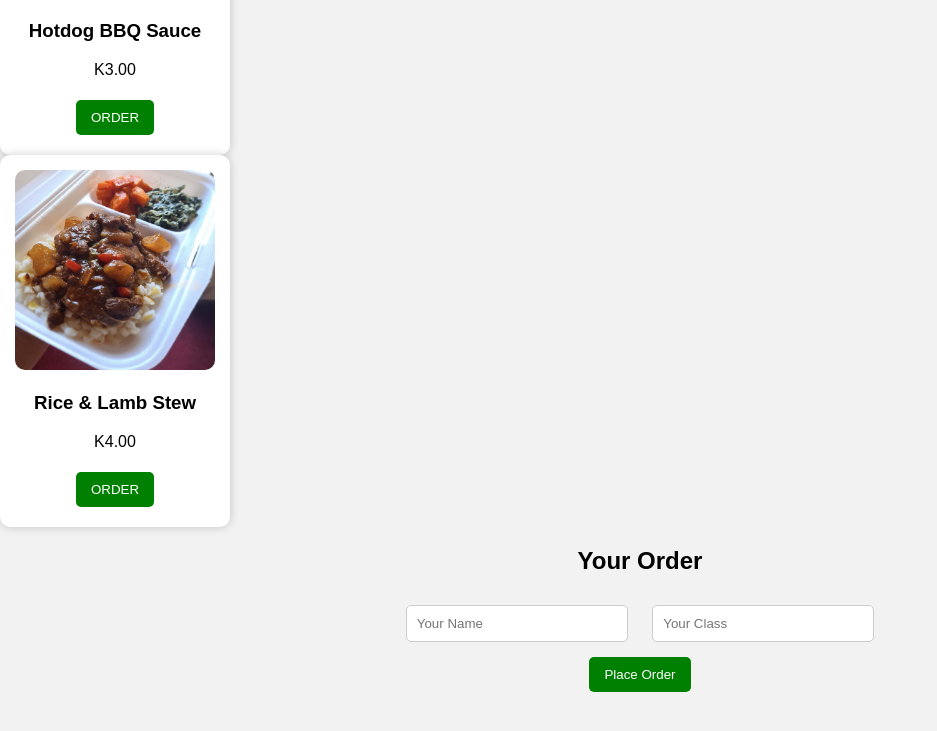
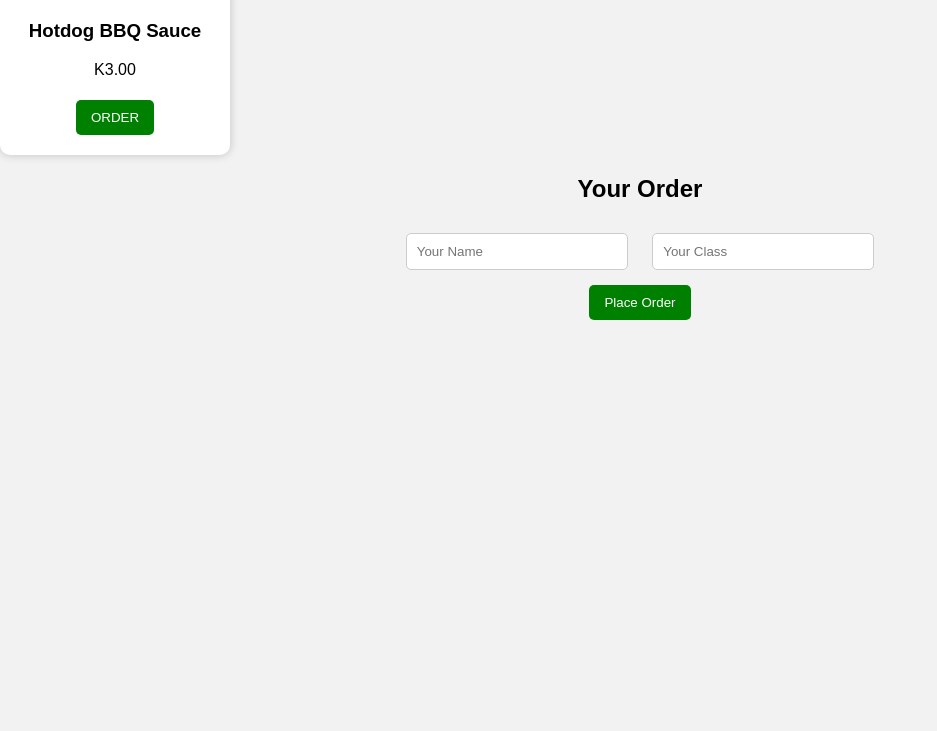
Before and after one commit to kelamon67/School-Lunch-Order, a plain HTML site: page index.html in a window 1280 px wide. Shown: the part 1039-1770 px from the top of the page, without its empty margins (0-937 px from the left). After the commit the page ends 1484 px from the top, so only its background shows below. Drawn offline with Linux system fonts and the light colour scheme.

Commit message:
Add files via upload

```diff
--- a/index.html
+++ b/index.html
@@ -27,13 +27,6 @@
 <button onclick="orderFood('Hotdog BBQ Sauce',3)">ORDER</button>
 </div>
 
-<div class="food">
-<img src="images/lamb2.jpg">
-<h3>Rice & Lamb Stew</h3>
-<p>K4.00</p>
-<button onclick="orderFood('Rice & Lamb Stew',4)">ORDER</button>
-</div>
-
 </div>
 
 <h2>Your Order</h2>
```
